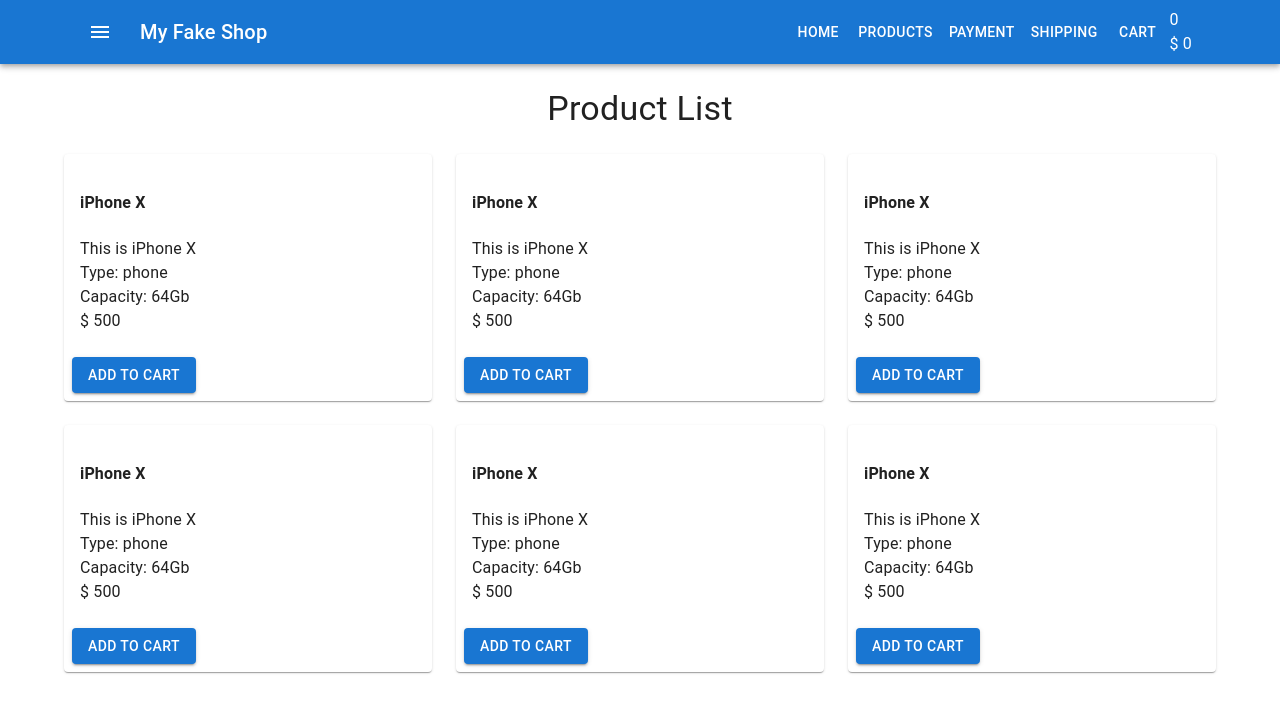
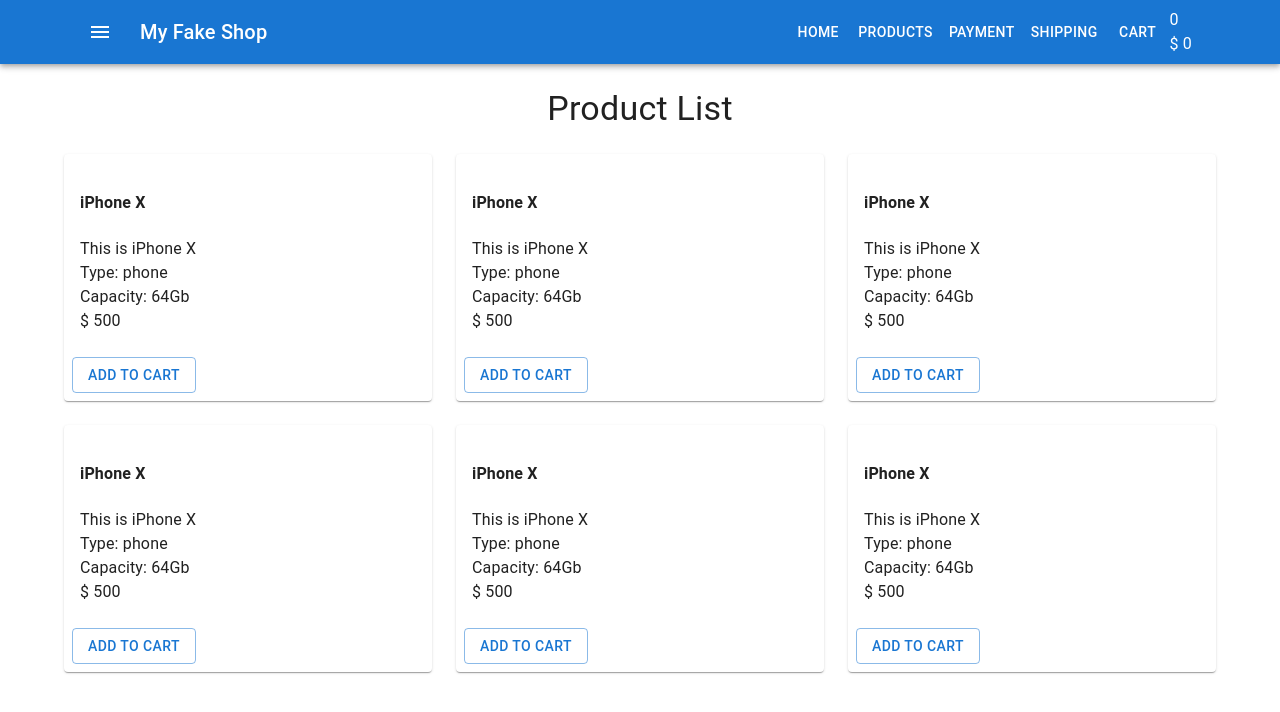
Before and after one commit to Marchello3007/react-fake-shop, a React (Create React App) app: page / in a window 1280 px wide. Shown: the top 712 px of the page. Built offline with nearby package versions, Linux system fonts and the light colour scheme.

Commit message:
add ProductList and ProductListItem

```diff
--- a/src/components/Products/ProductListItem.tsx
+++ b/src/components/Products/ProductListItem.tsx
@@ -15,7 +15,7 @@
             </CardContent>
 
             <CardActions>
-                <Button variant="contained">Add to cart</Button>
+                <Button variant="outlined">Add to cart</Button>
             </CardActions>
         </Card>
     )
```
